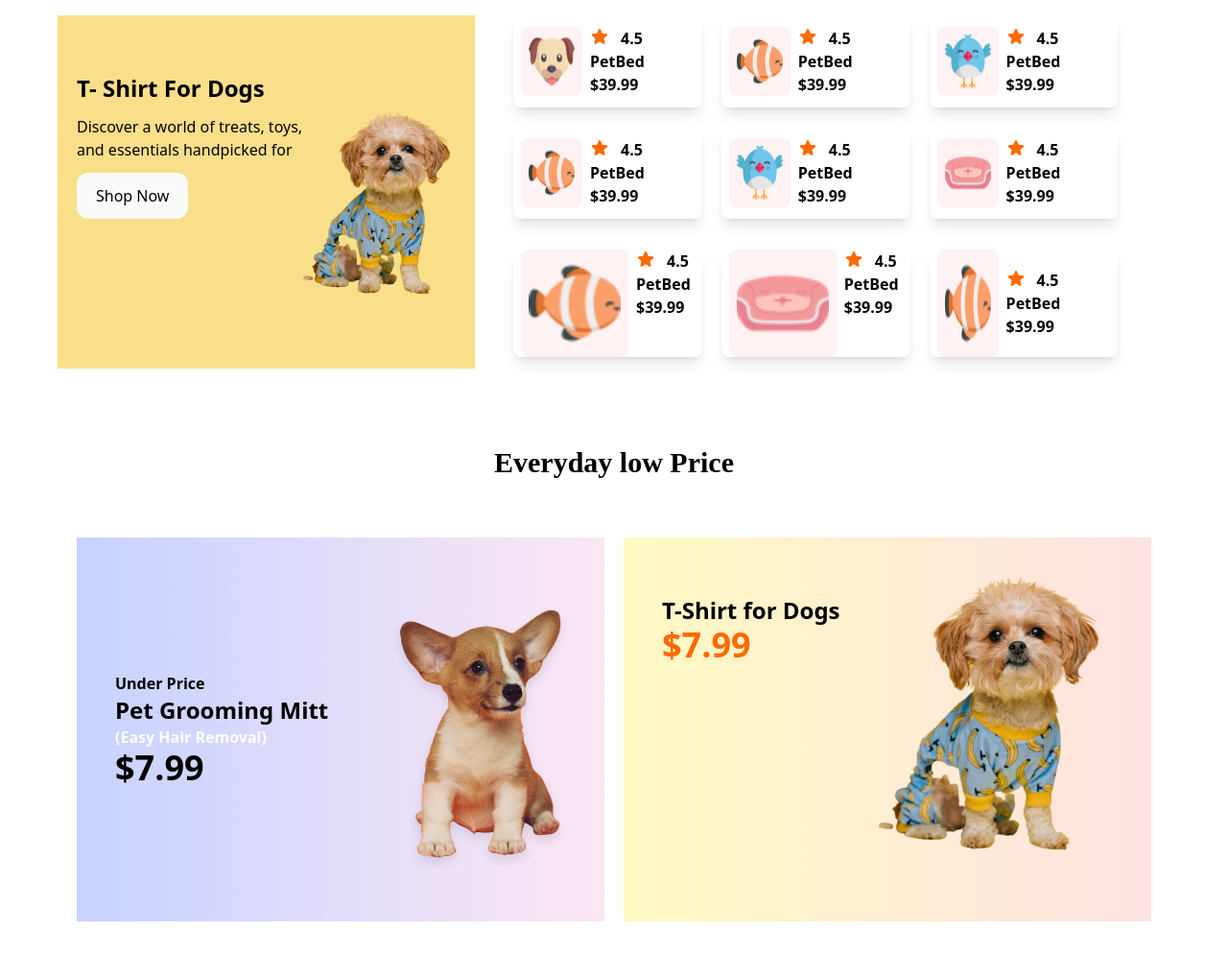
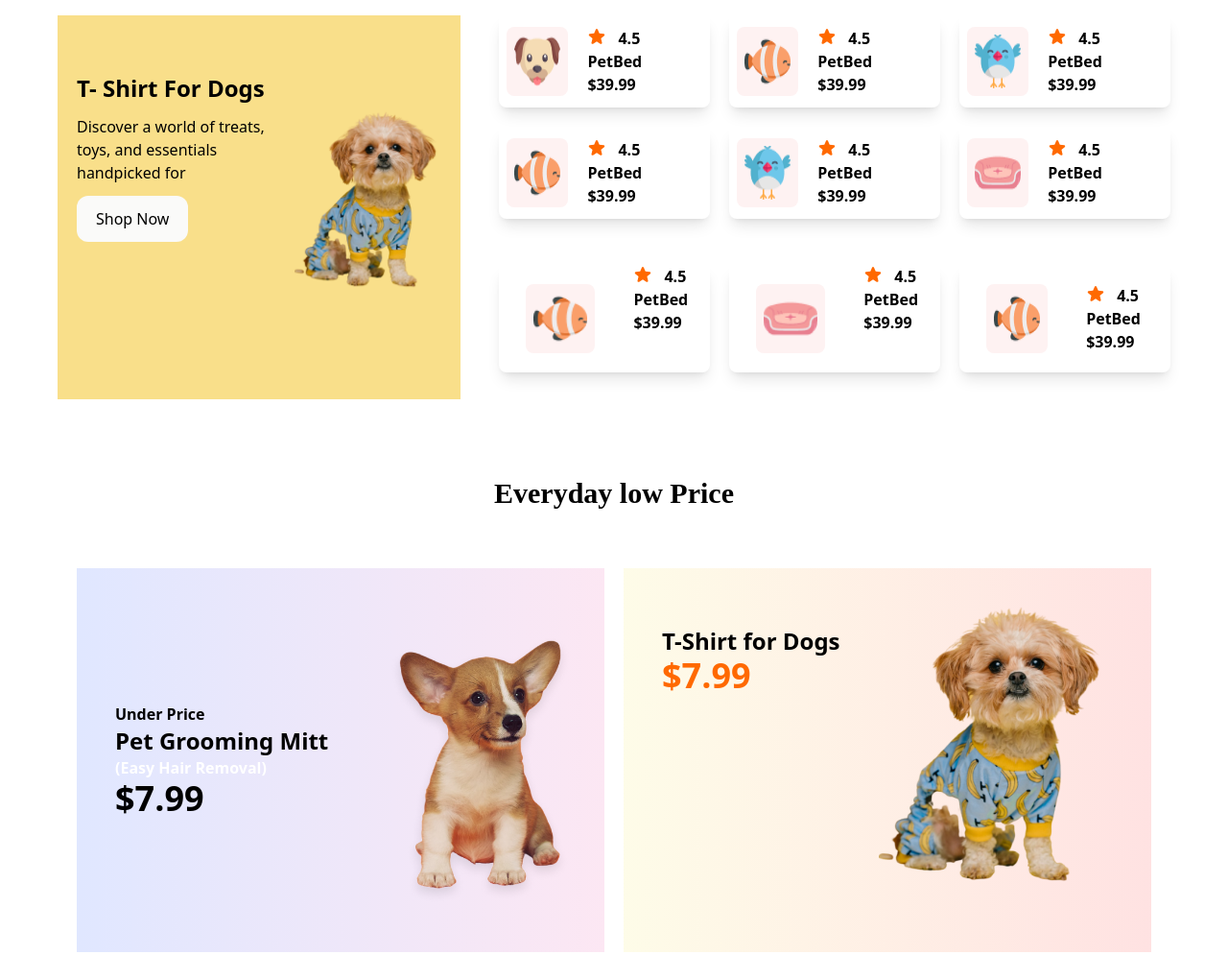
Before and after one commit to royel527/Assignment-03, a plain HTML site: page index.html in a window 1280 px wide. Shown: the part 1380-2375 px from the top of the page at 96% size. Drawn offline with nearby package versions, Linux system fonts and the light colour scheme; a web font is replaced by a local one.

Commit message:
imgesadd

```diff
--- a/index.html
+++ b/index.html
@@ -132,7 +132,7 @@
 <!-- grid box -->
 <div class="grid grid-cols-2 lg:grid-cols-3 gap-5 ">
 
-<div class="flex gap-2 shadow-lg   font-bold py-3 px-15 rounded-lg pl-2 ">
+<div class="flex gap-5 shadow-lg   font-bold py-3 px-15 rounded-lg pl-2 ">
 <img class="lg:bg-red-50 lg:rounded-lg lg:p-2 hidden lg:inline " src="c1-assets/dog-cartoon.png" alt="">
 <img class="bg-red-50 rounded-lg lg:p-2 lg:hidden  inline " src="c1-assets/pet-couch.png" alt="">
 <div class="">
@@ -145,7 +145,7 @@
 <h1>$39.99</h1></div>
 </div>
 
-<div class="flex gap-2 shadow-lg   font-bold py-3 px-15 rounded-lg pl-2 ">
+<div class="flex gap-5 shadow-lg   font-bold py-3 px-15 rounded-lg pl-2 ">
     <img class="lg:bg-red-50 lg:rounded-lg lg:p-2 hidden lg:inline " src="c1-assets/fish-cartoon.png" alt="">
     <img class="bg-red-50 rounded-lg lg:p-2 lg:hidden  inline " src="c1-assets/pet-couch.png" alt="">
     <div class="">
@@ -158,7 +158,7 @@
     <h1>$39.99</h1></div>
     </div>
 
-    <div class="flex gap-2 shadow-lg   font-bold py-3 px-15 rounded-lg pl-2 ">
+    <div class="flex gap-5 shadow-lg   font-bold py-3 px-15 rounded-lg pl-2 ">
         <img class="lg:bg-red-50 lg:rounded-lg lg:p-2 hidden lg:inline " src="c1-assets/bird-cartoon.png" alt="">
         <img class="bg-red-50 rounded-lg lg:p-2 lg:hidden  inline" src="c1-assets/pet-couch.png" alt="">
         <div class="">
@@ -171,7 +171,7 @@
         <h1>$39.99</h1></div>
         </div>
 
-        <div class="flex gap-2 shadow-lg  font-bold py-3 px-15 rounded-lg pl-2 ">
+        <div class="flex gap-5 shadow-lg  font-bold py-3 px-15 rounded-lg pl-2 ">
             <img class="lg:bg-red-50 lg:rounded-lg lg:p-2 hidden lg:inline " src="c1-assets/fish-cartoon.png" alt="">
             <img class="bg-red-50 rounded-lg lg:p-2 lg:hidden inline" src="c1-assets/pet-couch.png" alt="">
             <div class="">
@@ -184,7 +184,7 @@
             <h1>$39.99</h1></div>
             </div>
 
-            <div class="flex gap-2 shadow-lg   font-bold py-3 px-15 rounded-lg pl-2 ">
+            <div class="flex gap-5 shadow-lg   font-bold py-3 px-15 rounded-lg pl-2 ">
                 <img class="lg:bg-red-50 lg:rounded-lg lg:p-2  hidden lg:inline " src="c1-assets/bird-cartoon.png" alt="">
                 <img class="bg-red-50 rounded-lg lg:p-2 lg:hidden inline" src="c1-assets/pet-couch.png" alt="">
                 <div class="">
@@ -197,7 +197,7 @@
                 <h1>$39.99</h1></div>
                 </div>
 
-                <div class="flex gap-2 shadow-lg   font-bold py-3 px-15 rounded-lg pl-2 ">
+                <div class="flex gap-5 shadow-lg   font-bold py-3 px-15 rounded-lg pl-2 ">
                     <img class="bg-red-50 rounded-lg lg:p-2 " src="c1-assets/pet-couch.png" alt=""><div class="">
                     <h1 class="flex gap-3"><svg xmlns="http://www.w3.org/2000/svg" viewBox="0 0 24 24" fill="currentColor" class="size-5 text-orange-500">
                         <path fill-rule="evenodd" d="M10.788 3.21c.448-1.077 1.976-1.077 2.424 0l2.082 5.006 5.404.434c1.164.093 1.636 1.545.749 2.305l-4.117 3.527 1.257 5.273c.271 1.136-.964 2.033-1.96 1.425L12 18.354 7.373 21.18c-.996.608-2.231-.29-1.96-1.425l1.257-5.273-4.117-3.527c-.887-.76-.415-2.212.749-2.305l5.404-.434 2.082-5.005Z" clip-rule="evenodd" />
@@ -208,8 +208,8 @@
                     <h1>$39.99</h1></div>
                     </div>
 
-                    <div class="flex gap-2 shadow-lg  font-bold my-3 px-15 rounded-lg pl-2 ">
-                        <img class="lg:bg-red-50 lg:rounded-lg lg:p-2 hidden lg:inline " src="c1-assets/fish-cartoon.png" alt="">
+                    <div class="flex gap-5 shadow-lg  font-bold my-7 px-10  rounded-lg pl-2 ">
+                        <img class="lg:bg-red-50 lg:rounded-lg lg:p-2 hidden lg:inline mx-5 my-5 " src="c1-assets/fish-cartoon.png" alt="">
                         <img class="bg-red-50 rounded-lg lg:p-2 inline lg:hidden" src="c1-assets/pet-couch.png" alt="">
                         <div class="">
                         <h1 class="flex gap-3"><svg xmlns="http://www.w3.org/2000/svg" viewBox="0 0 24 24" fill="currentColor" class="size-5 text-orange-500">
@@ -221,8 +221,8 @@
                         <h1>$39.99</h1></div>
                         </div>
 
-                        <div class="flex gap-2 shadow-lg   font-bold my-3 px-15 rounded-lg pl-2 ">
-                            <img class="bg-red-50 rounded-lg lg:p-2 " src="c1-assets/pet-couch.png" alt=""><div class="">
+                        <div class="flex gap-5 shadow-lg   font-bold my-7 px-10 rounded-lg pl-2 ">
+                            <img class="bg-red-50 rounded-lg lg:p-2 mx-5 my-5" src="c1-assets/pet-couch.png" alt=""><div class="">
                             <h1 class="flex gap-3"><svg xmlns="http://www.w3.org/2000/svg" viewBox="0 0 24 24" fill="currentColor" class="size-5 text-orange-500">
                                 <path fill-rule="evenodd" d="M10.788 3.21c.448-1.077 1.976-1.077 2.424 0l2.082 5.006 5.404.434c1.164.093 1.636 1.545.749 2.305l-4.117 3.527 1.257 5.273c.271 1.136-.964 2.033-1.96 1.425L12 18.354 7.373 21.18c-.996.608-2.231-.29-1.96-1.425l1.257-5.273-4.117-3.527c-.887-.76-.415-2.212.749-2.305l5.404-.434 2.082-5.005Z" clip-rule="evenodd" />
                               </svg>
@@ -232,8 +232,8 @@
                             <h1>$39.99</h1></div>
                             </div>
 
-                            <div class="lg:flex gap-2 shadow-lg  font-bold my-3 px-15 rounded-lg pl-2 hidden">
-                                <img class="lg:bg-red-50 lg:rounded-lg lg:p-2 hidden lg:inline " src="c1-assets/fish-cartoon.png" alt="">
+                            <div class="lg:flex gap-5 shadow-lg  font-bold my-7 px-10  rounded-lg pl-2 hidden">
+                                <img class="lg:bg-red-50 lg:rounded-lg lg:p-2 hidden lg:inline mx-5 my-5" src="c1-assets/fish-cartoon.png" alt="">
                                 <img class="bg-red-50 rounded-lg lg:p-2 lg:hidden inline" src="c1-assets/pet-couch.png" alt="">
                                 <div class="py-5">
                                 <h1 class="flex gap-3"><svg xmlns="http://www.w3.org/2000/svg" viewBox="0 0 24 24" fill="currentColor" class="size-5 text-orange-500">
@@ -253,7 +253,7 @@
 
 <section class="lg:flex justify-between lg:mx-20 gap-5 m-5 space-y-5">
 
-<div class="bg-gradient-to-r from-indigo-200 to-pink-100  lg:flex lg:w-1/2 h-100">
+<div class="bg-gradient-to-r from-indigo-100 to-pink-100  lg:flex lg:w-1/2 h-100">
     <div class="lg:px-10  lg:py-35 ">
 <p class="hidden lg:inline  font-bold">Under Price</p>
 <h1 class="text-2xl font-bold ">Pet Grooming Mitt</h1>
@@ -263,7 +263,7 @@
 <img class="w-full h-[300px] mt-15" src="c1-assets/cute-dog-mid.png" alt=""></div>
 </div>
 
-<div class="bg-gradient-to-r from-yellow-100  to-red-100 lg:flex lg:w-1/2 h-100">
+<div class="bg-gradient-to-r from-yellow-50  to-red-100 lg:flex lg:w-1/2 h-100">
 <div class="lg:px-10 lg:py-15">
     <h1 class="text-2xl  font-bold">T-Shirt for Dogs</h1>
 
@@ -277,9 +277,9 @@
 
     </main>
     <footer class="relative ">
-        <div class="lg:flex  bg-orange-100 lg:left-27 absolute lg:-top-50 -top-60 lg:px-55 mx-5">
-            <div class="lg:py-10 lg:pl-5">
-                <img src="c1-assets/cute-pet-small.png" alt="">
+        <div class="lg:flex  bg-orange-100 lg:left-27 absolute lg:-top-50 -top-60 lg:px-55 mx-5 ">
+            <div class=" ">
+                <img class="ml-20 " src="c1-assets/cute-pet-small.png" alt="">
             </div>
 
             <div class=" lg:py-20 py-5 pl-10 space-y-3 text-center lg:text-left ">
```
